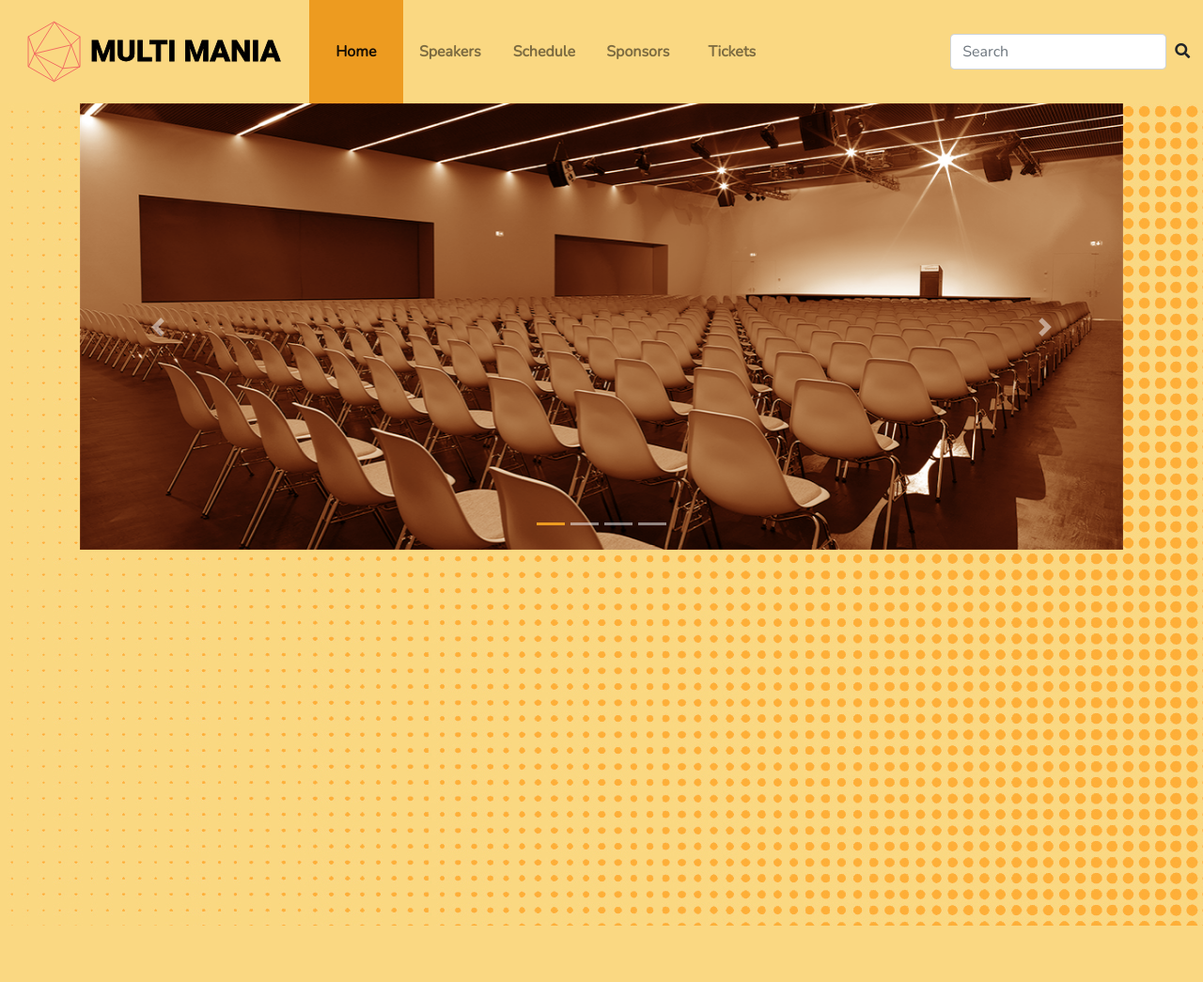
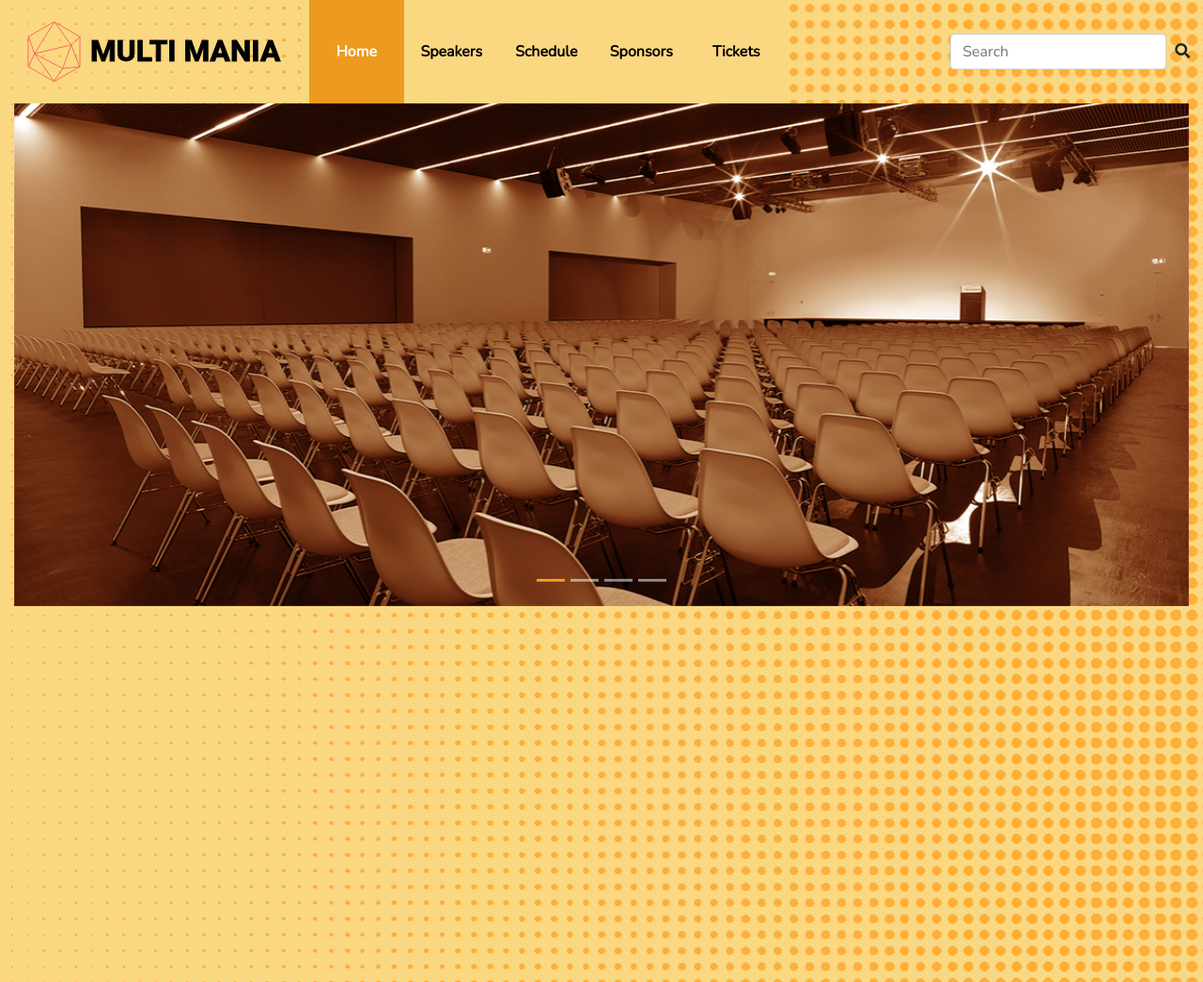
Before and after one commit to LouisMortier/wpl2-conference, a PHP site: page /index.html in a window 1280 px wide. Shown: the whole page at 94% size. Before the commit the page ends 985 px from the top, so only its background shows below. Run offline with PHP 8.4, Linux system fonts and the light colour scheme; some libraries are stand-ins or nearby versions.

Commit message:
progress 27/05

```diff
--- a/index.html
+++ b/index.html
@@ -14,7 +14,7 @@
 </head>
 <body>
     <header>
-        <nav class="navbar navbar-expand-lg navbar-light">
+        <nav class="navbar navbar-expand-lg">
             <a class="navbar-brand" href="#">
                 <img src="img/multilogo.svg" width="300" height="100" alt="">
             </a>
@@ -49,7 +49,7 @@
     </header>
     <main>
         <article id="carousel">
-            <div class="container">
+            <div class="container-fluid">
                     <div id="carouselExampleIndicators" class="carousel slide" data-ride="carousel">
                             <ol class="carousel-indicators">
                               <li data-target="#carouselExampleIndicators" data-slide-to="0" class="active"></li>
@@ -71,15 +71,7 @@
                                  <img src="img/sessions/conroom01.png" class="d-block w-100" alt="...">
                               </div>
                             </div>
-                            <a class="carousel-control-prev" href="#carouselExampleIndicators" role="button" data-slide="prev">
-                              <span class="carousel-control-prev-icon" aria-hidden="true"></span>
-                              <span class="sr-only">Previous</span>
-                            </a>
-                            <a class="carousel-control-next" href="#carouselExampleIndicators" role="button" data-slide="next">
-                              <span class="carousel-control-next-icon" aria-hidden="true"></span>
-                              <span class="sr-only">Next</span>
-                            </a>
-                          </div>
+                    </div>
             </div>
         </article>
     </main>
--- a/style/style.css
+++ b/style/style.css
@@ -1,19 +1,27 @@
 :root {
-    --main-lightest-color: #FCEFC0;
-    --main-lighter-color: #FAD882;
-    --main-light-color: #ED9B20;
-    --main-dark-color: #D76800;
-    --main-darker-color: #B34200;
-    --main-darkest-color: #882100;
-  }
-
-nav{
-      background-color: var(--main-lighter-color);
+    --main-lightest: #FCEFC0;
+    --main-lighter: #FAD882;
+    --main-light: #ED9B20;
+    --main-dark: #D76800;
+    --main-darker: #B34200;
+    --main-darkest: #882100;
+    --main-gray: #707070;
 }
 
 html{
   font-family: 'Nunito', sans-serif;
 }
+
+body{
+  background-image: url("../img/bg_sliver.jpg");
+}
+
+nav{
+  /* background-color: var(--main-lighter); */
+  /* background-image: url("../img/bg_sliver.jpg"); */
+}
+
+
 
 .navbar{
   padding: 0px;
@@ -31,23 +39,37 @@ html{
 
 .nav-item {
   height: 110px;
-  width: 100px;
-  display: block;
+  width: 101px;
   margin: 0 auto;
 }
 
 .nav-link{
-  padding-top: 43px;
+  padding: 43px;
   margin: 0 auto;
   text-align: center;
+  color: black;
+  display: block;
+}
+
+.nav-link:hover{
+  text-decoration: none;
+  color: white;
+}
+
+.active>.nav-link{
+  color: white;
+}
+
+.nav-item{
+  background-color: var(--main-lighter);
 }
 
 .nav-item:hover{
-  background-color: var(--main-light-color);
+  background-color: var(--main-light);
 }
 
 li.active{
-  background-color: var(--main-light-color);
+  background-color: var(--main-light);
 }
 
 .navbar form{
@@ -59,6 +81,6 @@ li.active{
 }
 
 article{
-  background-image: url("../img/bg_sliver.jpg");
+  /* background-image: url("../img/bg_sliver.jpg"); */
   padding-bottom: 400px;
 }
```
